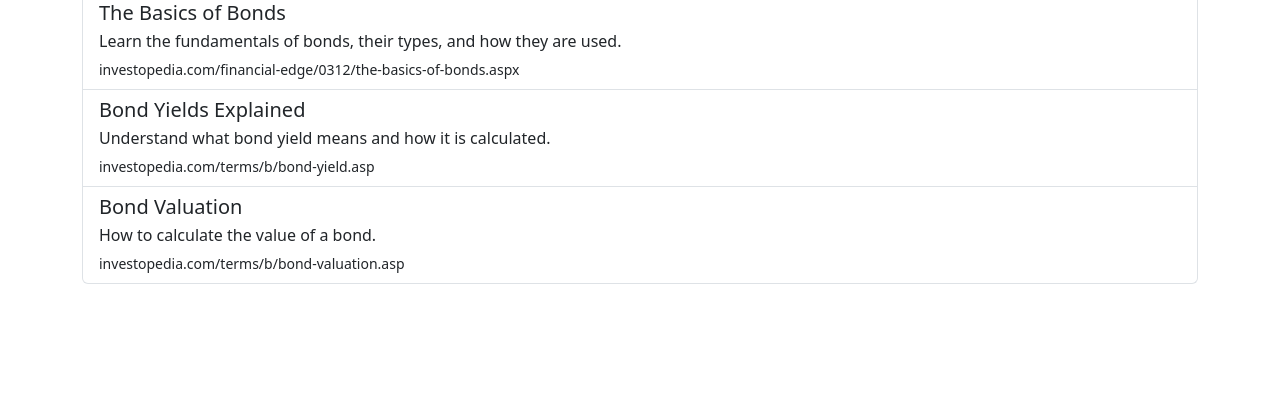
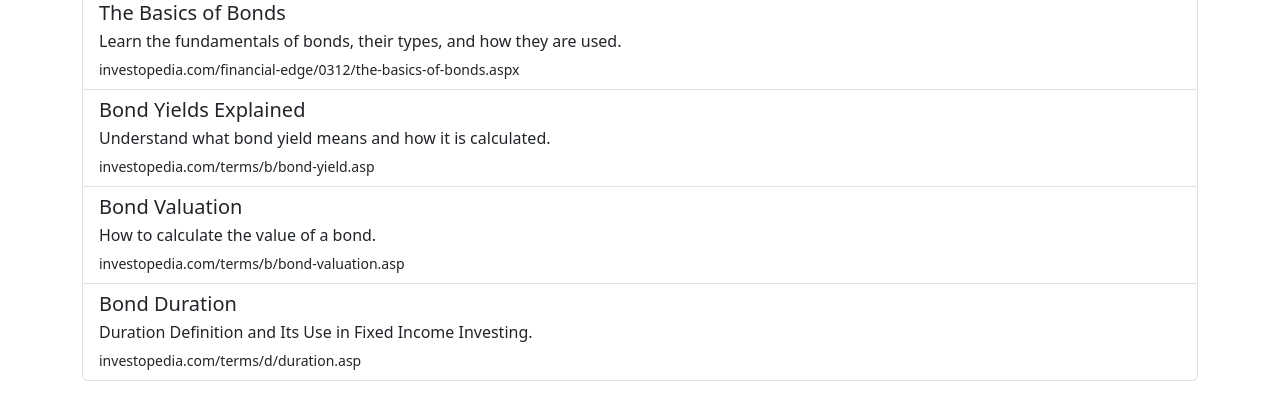
Before and after one commit to Huyphan1515/Fixed-Income-Pricing, a Flask app: page /posts in a window 1280 px wide. Shown: the part 231-651 px from the top of the page. Run offline with Flask 3, Linux system fonts and the light colour scheme.

Commit message:
Update posts.html

```diff
--- a/templates/posts.html
+++ b/templates/posts.html
@@ -30,6 +30,11 @@
         <p class="mb-1">How to calculate the value of a bond.</p>
         <small>investopedia.com/terms/b/bond-valuation.asp</small>
       </a>
+      <a href="https://https://www.investopedia.com/terms/d/duration.asp" target="_blank" class="list-group-item list-group-item-action">
+        <h5 class="mb-1">Bond Duration</h5>
+        <p class="mb-1">Duration Definition and Its Use in Fixed Income Investing.</p>
+        <small>investopedia.com/terms/d/duration.asp</small>
+      </a>
     </div>
   </div>
 </body>
```
